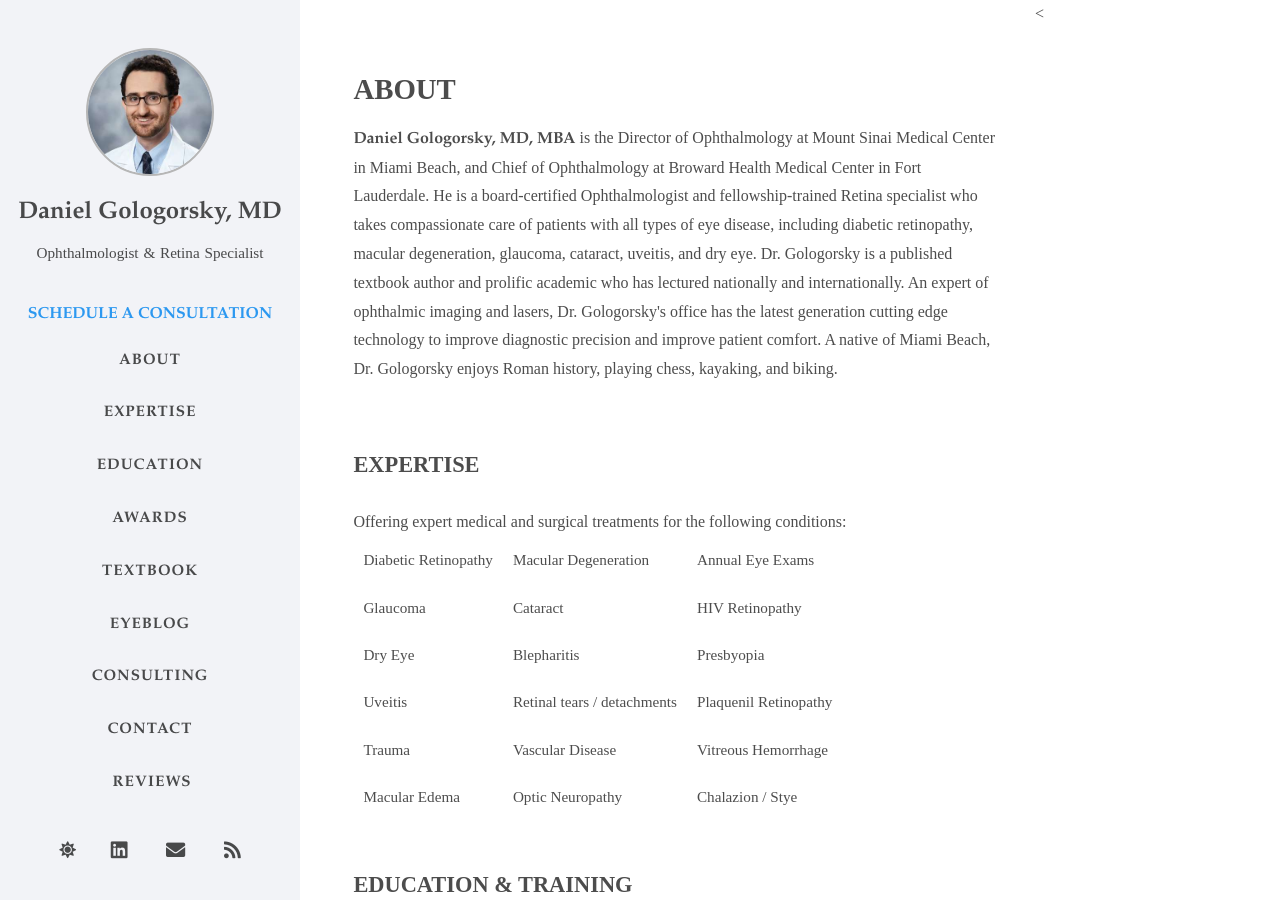
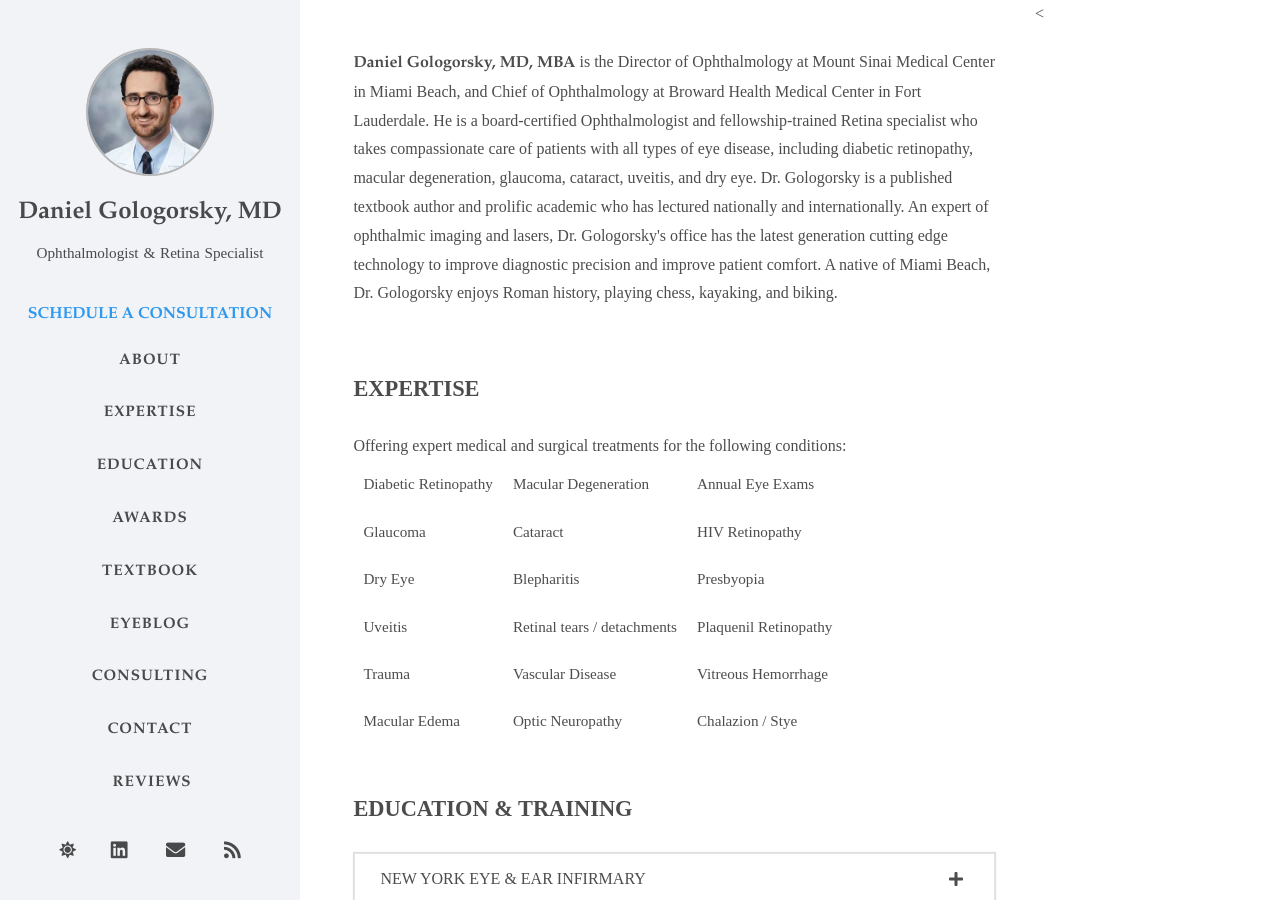
Before and after one commit to RGologorsky/rgologorsky.github.io, a Jekyll site: the page built from index.html, in a window 1280 px wide and 900 px high. Built offline with Jekyll 4.4.1, drawn with Linux system fonts in a browser that asks for light colours; nearby versions of some CDN libraries; some web fonts are replaced.

Commit message:
some changes

```diff
--- a/_includes/eyeblog.html
+++ b/_includes/eyeblog.html
@@ -2,7 +2,7 @@
 	<div class="container">
 		<div class="row">
 			<div class="col">
-				<h2 class="colorlib-heading"><a href="/en/blog/">EyeBlog</a>:</h2> Common eye conditions explained.
+				<h2 class="colorlib-heading"><a href="/en/blog/">EyeBlog</a></h2> Common eye conditions explained.
 			</div>
 		</div>
 	</div>
--- a/_includes/textbook.html
+++ b/_includes/textbook.html
@@ -5,13 +5,13 @@
 			<!-- <span class="heading-meta">Textbook</span> -->
 			<h2 class="colorlib-heading  ">Textbook</h2>
 				<div class="row">
-					<div class="col-md-3">
+					<div class="col-md-2">
 						<a target="_blank" href="https://www.amazon.com/Principles-Ocular-Imaging-Daniel-Gologorsky/dp/1630915998">
 				         <img alt="Principles of Ocular Imaging" src="/assets/img/dan_textbook.jpg" width="150">
 					      </a>
 			  		</div>
 
-			  	<div class="col-md-9 d-flex align-items-center">
+			  	<div class="col-md-10 d-flex align-items-center">
 			  		<div class="pt-3 pt-md-0">
 							<p><strong>Gologorsky D</strong>, Rosen RB.
 							<a target="_blank" href="https://www.amazon.com/Principles-Ocular-Imaging-Daniel-Gologorsky/dp/1630915998">
--- a/_layouts/page.html
+++ b/_layouts/page.html
@@ -11,7 +11,7 @@
   <div class="col-12 col-lg-11 col-xl-8">
     <div id="page" class="post pb-5 pl-1 pr-1 pl-sm-2 pr-sm-2 pl-md-4 pr-md-4 mb-md-4">
       <div {% if page.lang == 'he' %} class="rtl" {% endif %}>
-        <h1 class="dynamic-title">{{ page.title }}</h1>
+        <!-- <h1 class="dynamic-title">{{ page.title }}</h1> -->
       </div>
       <div class="post-content">
         {{ content }}
```
